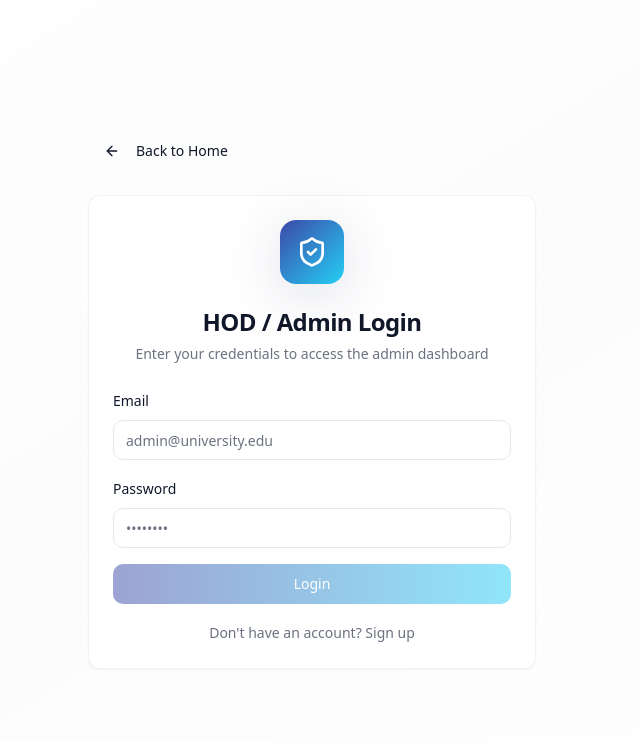
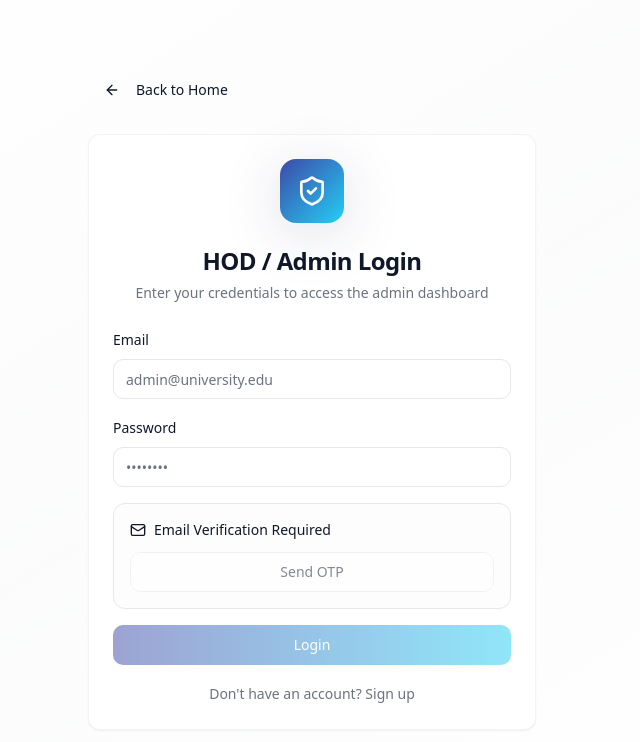
Before and after one commit to Msahu05/smart-campus-comms, a React (Vite) app: page /hod-auth in a window 1280 px wide. Shown: the top 742 px of the page, without its empty margins (328-968 px from the left). Built offline with nearby package versions, Linux system fonts and the light colour scheme; the HTML template or start-up script is replaced by a standard one.

Commit message:
Fix HOD login OTP section

```diff
--- a/src/pages/HodAuth.tsx
+++ b/src/pages/HodAuth.tsx
@@ -241,13 +241,11 @@ const HodAuth = () => {
                 />
               </div>
 
-              {!isLogin && (
-                <OtpVerification
-                  email={email}
-                  onVerified={setOtpVerified}
-                  mode="signup"
-                />
-              )}
+              <OtpVerification
+                email={email}
+                onVerified={setOtpVerified}
+                mode={isLogin ? "login" : "signup"}
+              />
 
               <Button
                 type="submit"
```
